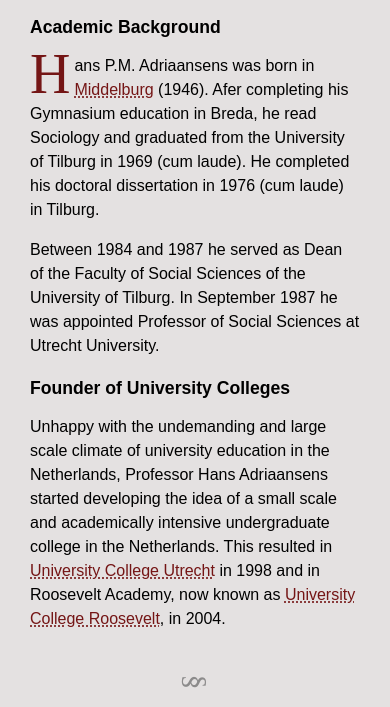
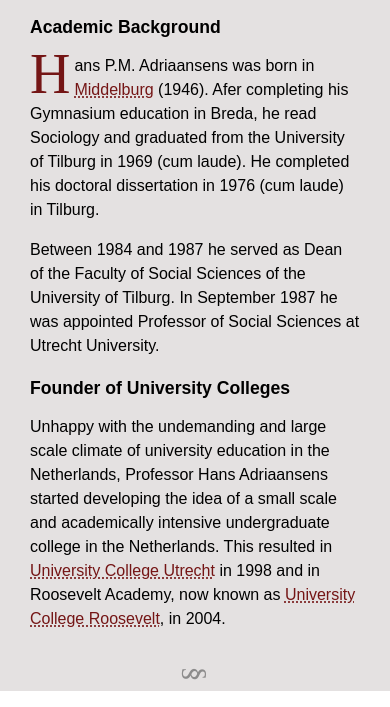
Before and after one commit to deSagaz/artisanal-web-project, a plain HTML site: page index.html in a window 390 px wide. Shown: the part 522-1229 px from the top of the page. Drawn offline with Linux system fonts and the light colour scheme.

Commit message:
Small fixes for correct display in Edge and Chrome

```diff
--- a/css/main.css
+++ b/css/main.css
@@ -57,7 +57,7 @@ body {
 #text-wrapper {
     background: #e4e1e1;
     overflow-y: scroll;
-    max-height: 100%;
+    max-height: 100vh;
 }
 #text {
     padding: 10px 30px;
@@ -129,11 +129,10 @@ body *::selection {
  * End-of-Paragraph symbol
  * Adapted from https://codepen.io/ibrahimjabbari/pen/ozinB
  */
-hr {
-    border: none;
+div.doc-end {
     text-align: center;
 }
-hr:after {
+div.doc-end:after {
     content: '§';
     display: inline-block;
     position: relative;
@@ -156,6 +155,7 @@ hr:after {
     #text-wrapper {
         max-height: none;
         min-height: 50vh;
+        overflow-y: visible;
     }
     h1, .sub-title {
         text-align: center;
--- a/index.html
+++ b/index.html
@@ -24,7 +24,7 @@
                 <h2>Founder of University Colleges</h2>
                 <p>Unhappy with the undemanding and large scale climate of university education in the Netherlands, Professor Hans Adriaansens started developing the idea of a small scale and academically intensive undergraduate college in the Netherlands. This resulted in <a href="https://en.wikipedia.org/wiki/University_College_Utrecht">University College Utrecht</a> in 1998 and in Roosevelt Academy, now known as  <a href="https://en.wikipedia.org/wiki/University_College_Roosevelt">University College Roosevelt</a>, in 2004.</p>
             </div>
-         <hr>
+         <div class="doc-end"></div>
         </div>
     </div>
 </body>
```
